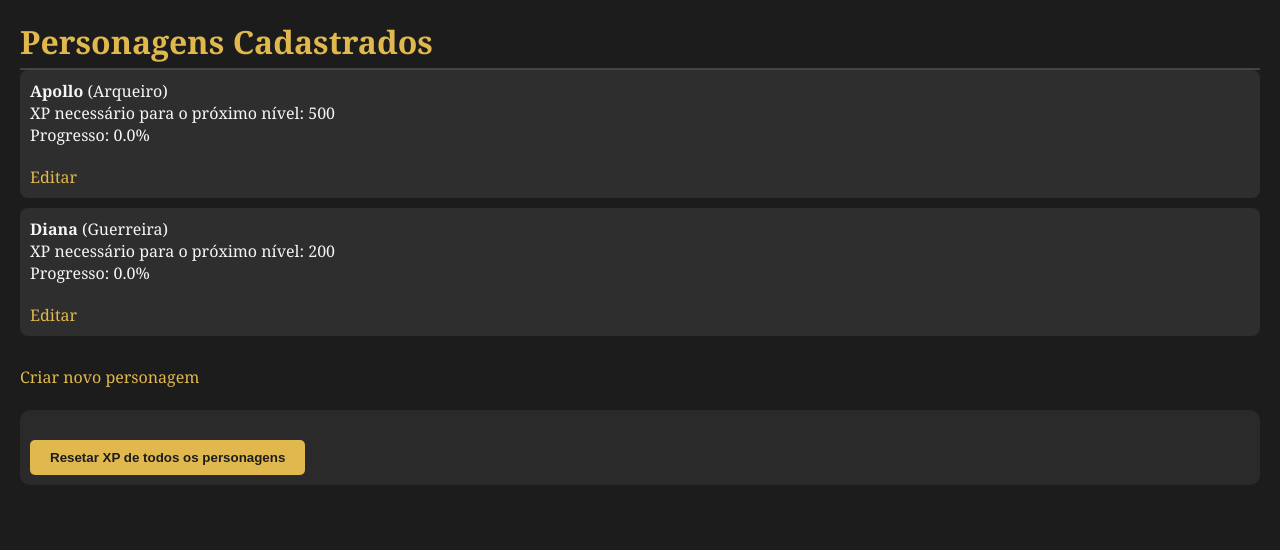
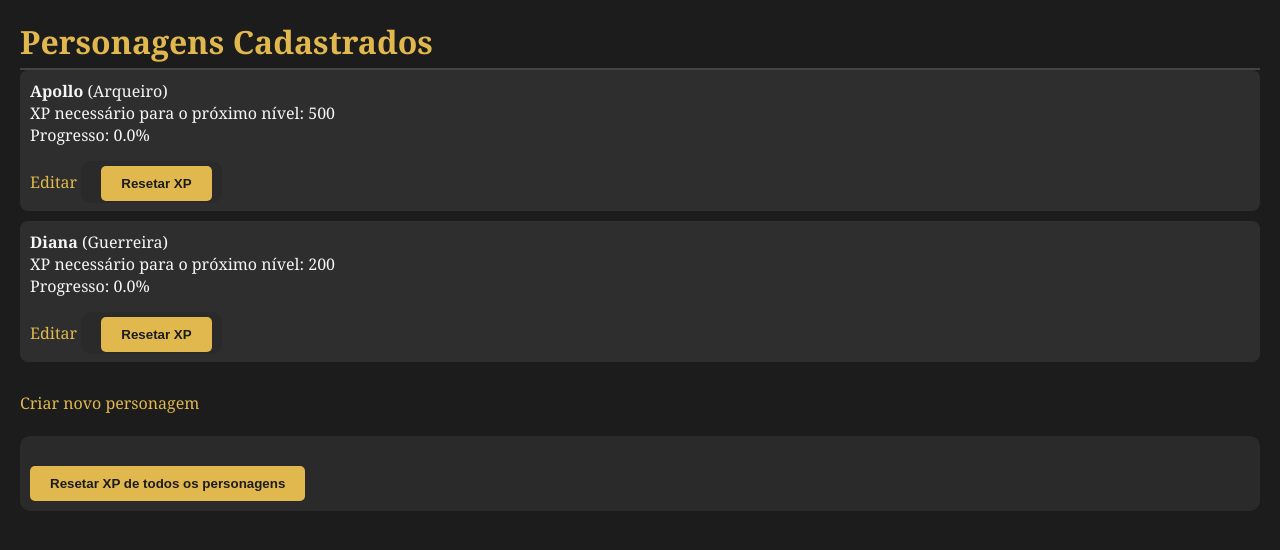
Before and after one commit to Murilonuness/Estudos-de-Logica-e-Python, a Django app: page / in a window 1280 px wide. Shown: the part 74-624 px from the top of the page. Run offline with Django 5.2, Linux system fonts and the light colour scheme; data comes from the database, SQL or seed files in the repository; both versions use the stored data as it was after the commit.

Commit message:
Exercício 45: Adicionado botão para resetar XP individualmente na listagem de personagens.

```diff
--- a/ex42.py/rpg_project/jogo/templates/jogo/listar_personagens.html
+++ b/ex42.py/rpg_project/jogo/templates/jogo/listar_personagens.html
@@ -11,6 +11,10 @@
             Progresso: {{ info.progresso }}%
             <br>
             <a href="{% url 'editar_personagem' pk=info.personagem.pk %}">Editar</a>
+            <form method="post" action="{% url 'resetar_xp_personagem' pk=info.personagem.pk %}" style="display:inline; margin: 0px; padding: 10px; max-width: 100%;">
+                {% csrf_token %}
+                <button type="submit" style="margin-left: 10px;">Resetar XP</button>
+            </form>
         </li>
     {% empty %}
         <li>Nenhum personagem cadastrado.</li>
--- a/ex42.py/rpg_project/jogo/urls.py
+++ b/ex42.py/rpg_project/jogo/urls.py
@@ -7,4 +7,5 @@ urlpatterns = [
     path('desafio/', views.desafio, name='desafio'),
     path('personagem/editar/<int:pk>/', views.editar_personagem, name='editar_personagem'),
     path('personagens/resetar_xp/', views.resetar_xp, name='resetar_xp'),
+    path('personagem/resetar_xp/<int:pk>/', views.resetar_xp_personagem, name='resetar_xp_personagem'),
 ]
--- a/ex42.py/rpg_project/jogo/views.py
+++ b/ex42.py/rpg_project/jogo/views.py
@@ -1,8 +1,9 @@
 import random
-from django.shortcuts import render, redirect
+from django.shortcuts import render, redirect, get_object_or_404
 from .forms import PersonagemForm
 from .models import Personagem
 from django.contrib import messages
+
 
 def criar_personagem(request):
     if request.method == 'POST':
@@ -87,3 +88,10 @@ def resetar_xp(request):
         personagem.save()
     messages.success(request, "Experiência de todos os personagens foi resetada com sucesso.")
     return redirect('listar_personagens')
+
+def resetar_xp_personagem(request, pk):
+    personagem = get_object_or_404(Personagem, pk=pk)
+    personagem.experiencia = 0
+    personagem.save()
+    messages.success(request, f"A experiência de {personagem.nome} foi resetada com sucesso.")
+    return redirect('listar_personagens')
```
Also changed, not shown: ex42.py/rpg_project/db.sqlite3.
